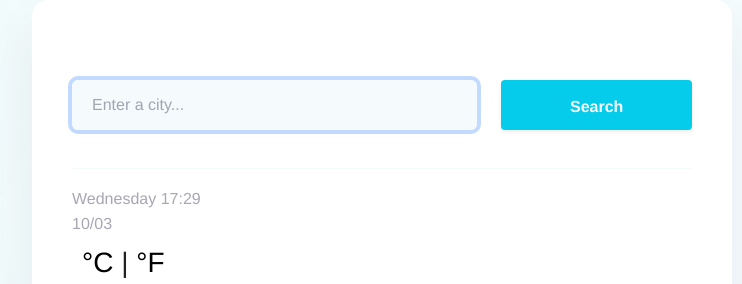
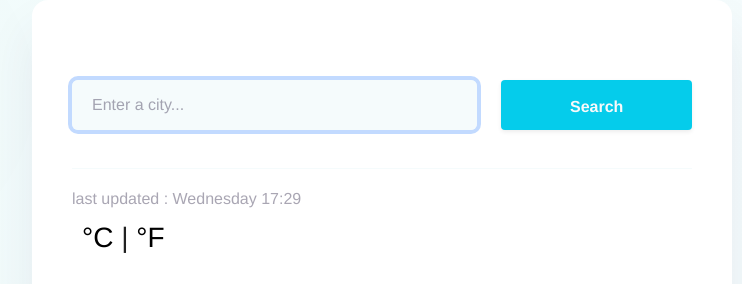
Before and after one commit to shebadi/myWeatherProject, a plain HTML site: page index.html in a window 1280 px wide. Shown: the top 284 px of the page, without its empty margins (258-1000 px from the left). Drawn offline with nearby package versions, Linux system fonts and the light colour scheme.

Commit message:
remove unusable codes, add new tag for date

```diff
--- a/index.html
+++ b/index.html
@@ -46,16 +46,12 @@
         </form>
         <h1 id="city"></h1>
         <ul>
-          <li id="date"></li>
-          <li>10/03</li>
+          <li>last updated : <span id="date"></span></li>
+          <li></li>
           <li id="description"></li>
         </ul>
         <div class="row">
           <div class="col-6 clearfix">
-            <!--<img
-              class="weather-icon float-left"
-              src="images/icons/2682841_cloudy_forecast_windy_weather_wind_storm_cloud.svg"
-            />-->
             <span id="temperature" class="temperature"></span>
             <span class="units">
               <a id="celsius-link" href="#"> °C </a>|<a
@@ -68,7 +64,6 @@
           </div>
           <div class="col-6">
             <ul>
-              <!--<li id="precipt">Precipt : 2%</li>-->
               <li id="wind"></li>
               <li id="humidity"></li>
             </ul>
```
